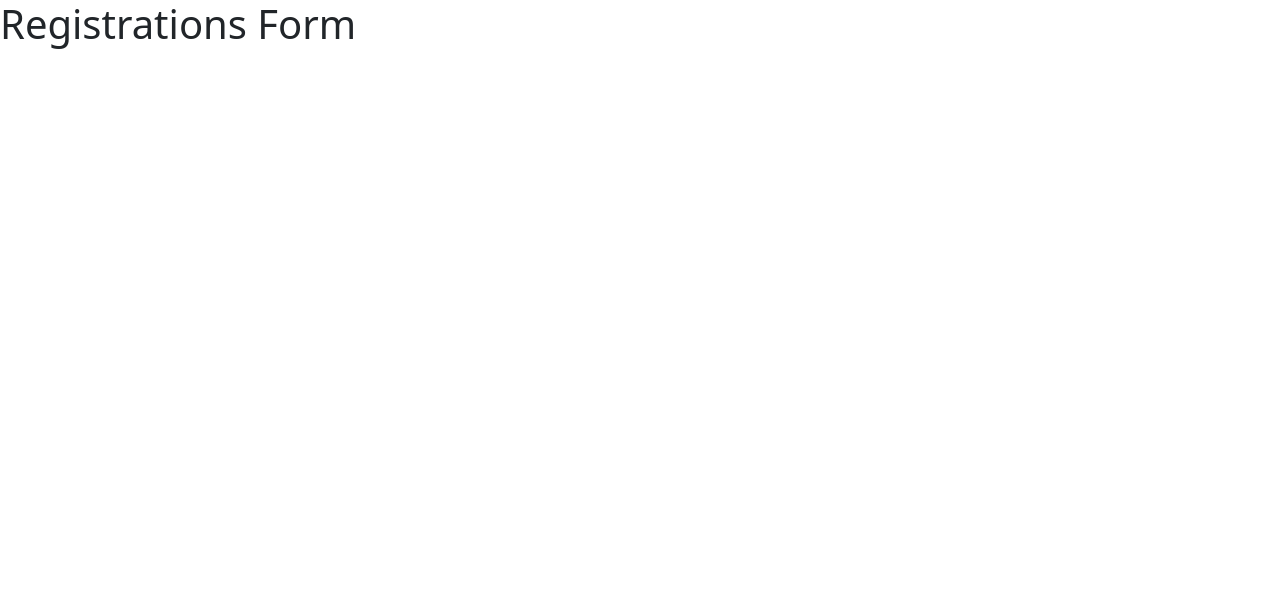
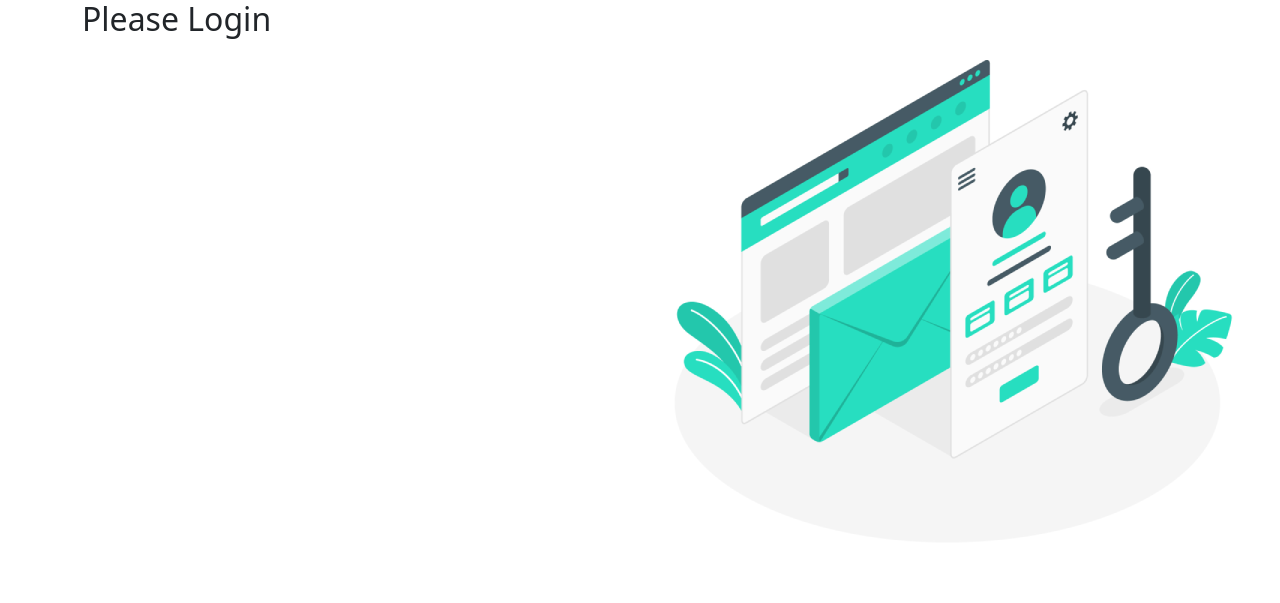
Before and after one commit to shubhoahmed/explore-bootstrap, a plain HTML site: page registration.html in a window 1280 px wide. Drawn offline with nearby package versions, Linux system fonts and the light colour scheme.

Commit message:
sign up page

```diff
--- a/registration.html
+++ b/registration.html
@@ -15,7 +15,19 @@
 </head>
 
 <body>
-    <h1> Registrations Form </h1>
+    <section>
+        <div class="container">
+            <div class="row">
+                <div class="col-md-6">
+                    <h2>Please Login</h2>
+
+                </div>
+                <div class="col-md-6">
+                    <img src="images/signup.png" alt="">
+                </div>
+            </div>
+        </div>
+    </section>
 
     <!-- Optional JavaScript; choose one of the two! -->
 
```
Also changed, not shown: images/Double.png (added), images/Family.png (added), images/Single.png (added), images/signup.png (added), 1 other file.
